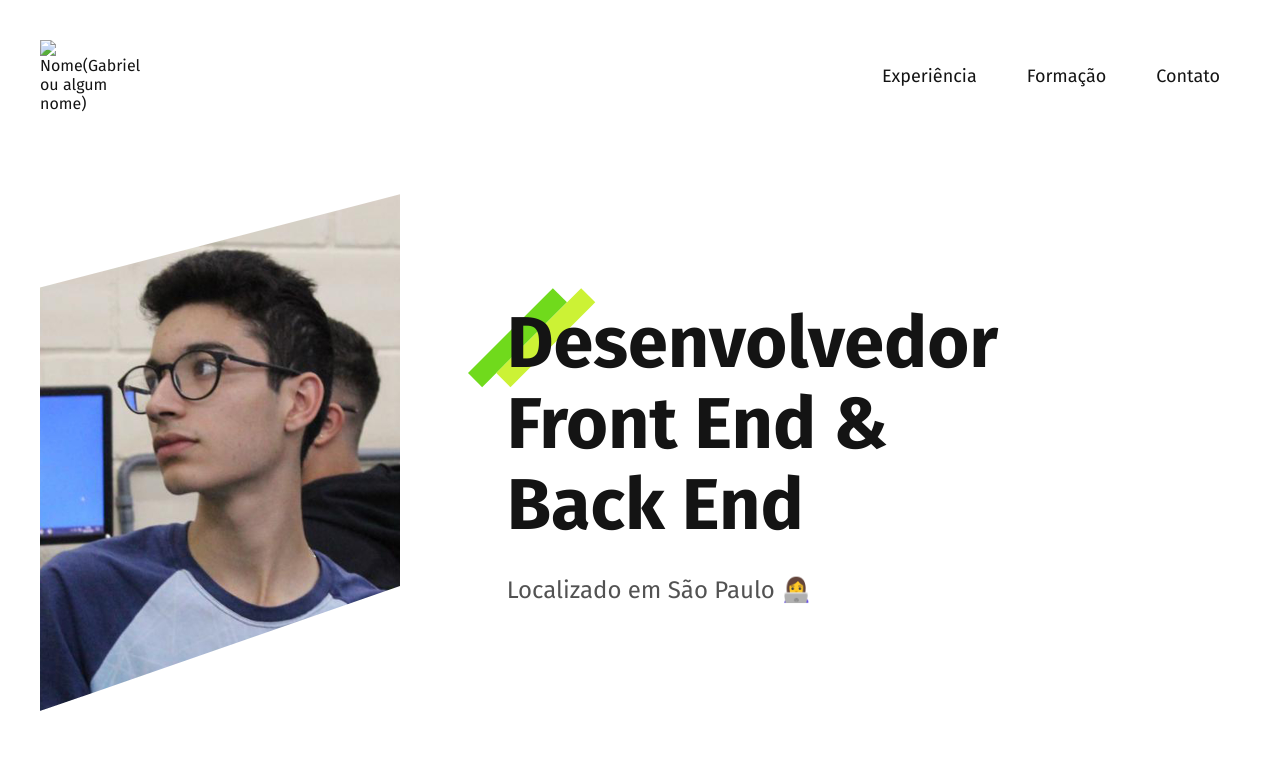
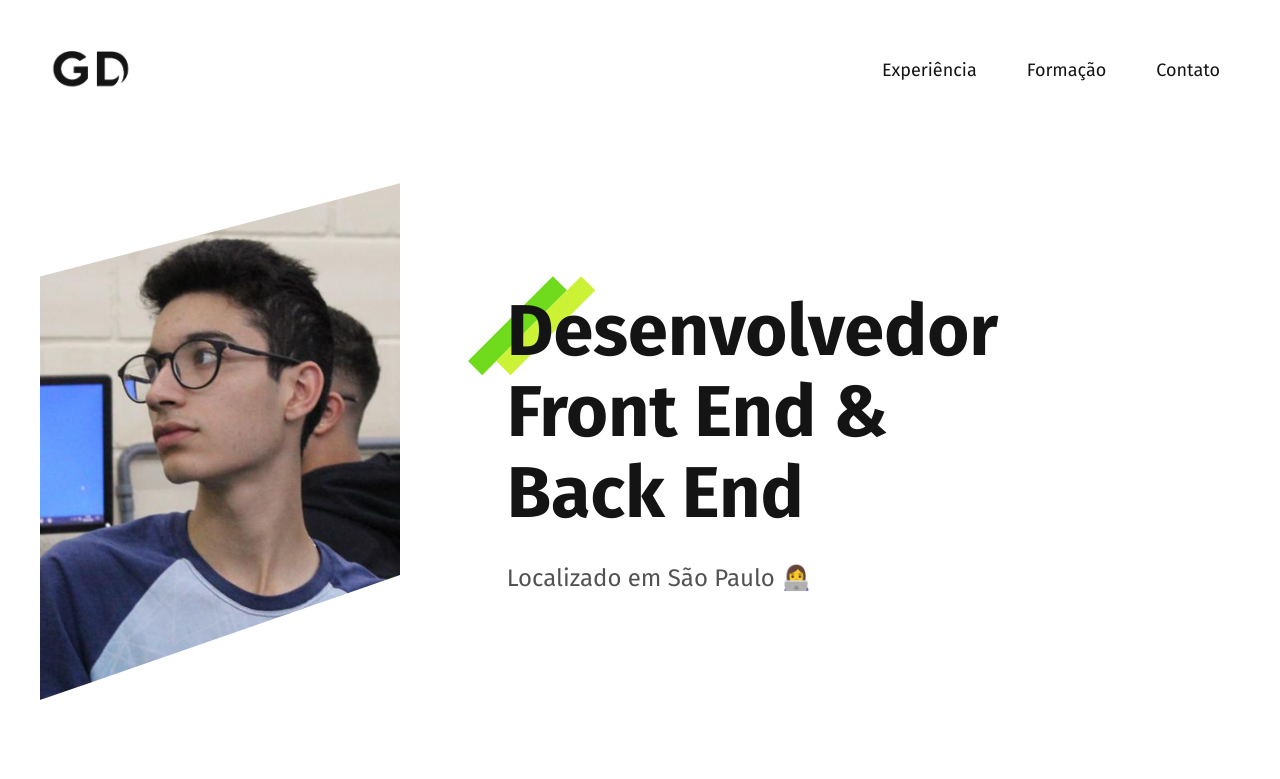
Before and after one commit to GabrielDenardi/portfolio, a plain HTML site: page index.html in a window 1280 px wide. Shown: the top 779 px of the page. Drawn offline with Linux system fonts and the light colour scheme.

Commit message:
Add files via upload

```diff
--- a/index.html
+++ b/index.html
@@ -19,7 +19,8 @@
 
 <body>
   <header class="header">
-    <img src="" alt="Nome(Gabriel ou algum nome)" width="104" height="38">
+
+    <a href="index.html"><img src="logo.png"  alt="Nome(Gabriel ou algum nome)" width="104" height="38"> </a>
     <nav>
       <ul class="header-menu">
         <li><a href="#experiencia" id="box2">Experiência</a></li>
```
Also changed, not shown: logo.png (added).
